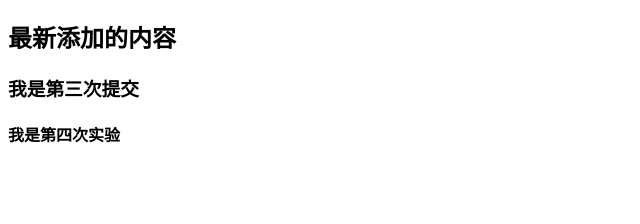
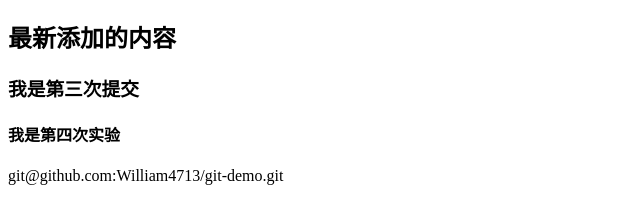
Before and after one commit to William4713/git-demo, a plain HTML site: page index.html in a window 1280 px wide. Shown: the part 70-294 px from the top of the page, without its empty margins (0-640 px from the left). Drawn offline with Linux system fonts and the light colour scheme.

Commit message:
测试ssh

```diff
--- a/index.html
+++ b/index.html
@@ -10,5 +10,7 @@
 <h3>我是第三次提交</h3>
 <h4>我是第四次实验</h4>
 
+git@github.com:William4713/git-demo.git
+
 </body>
 </html>
```
